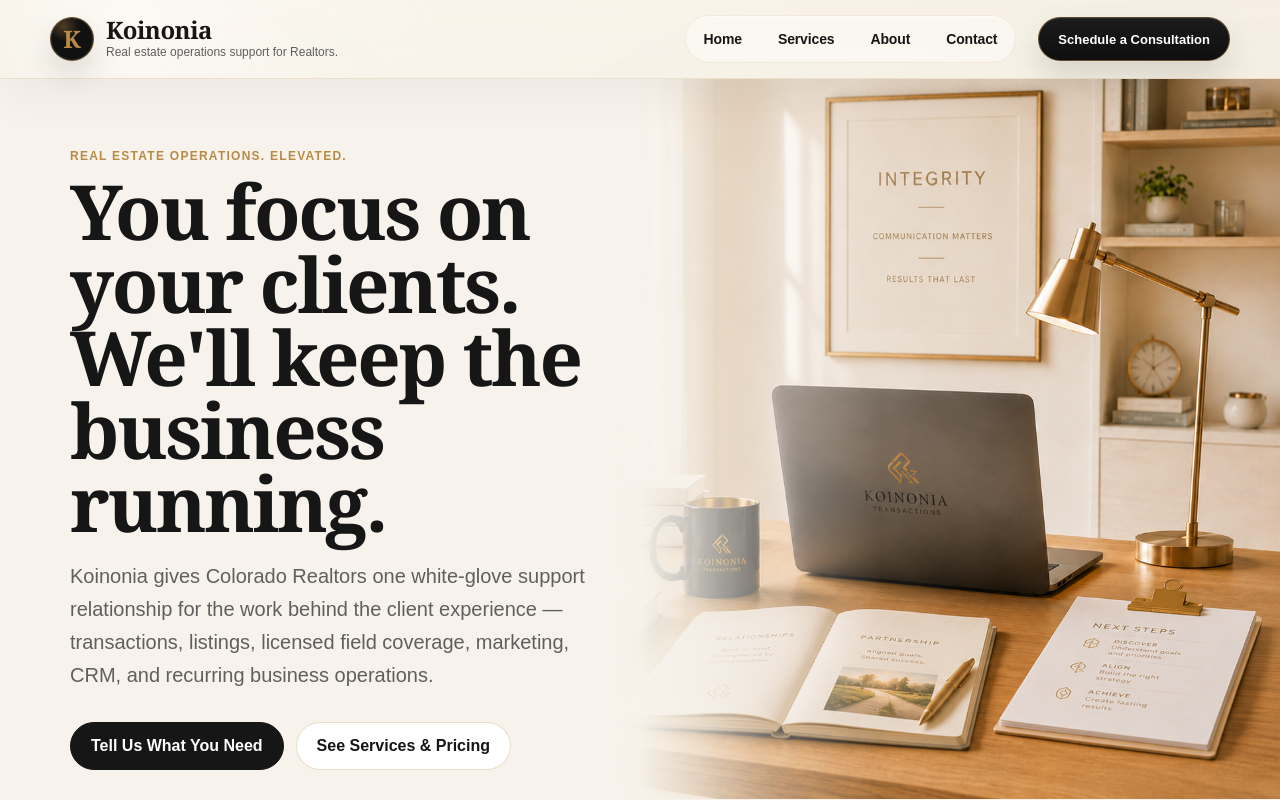
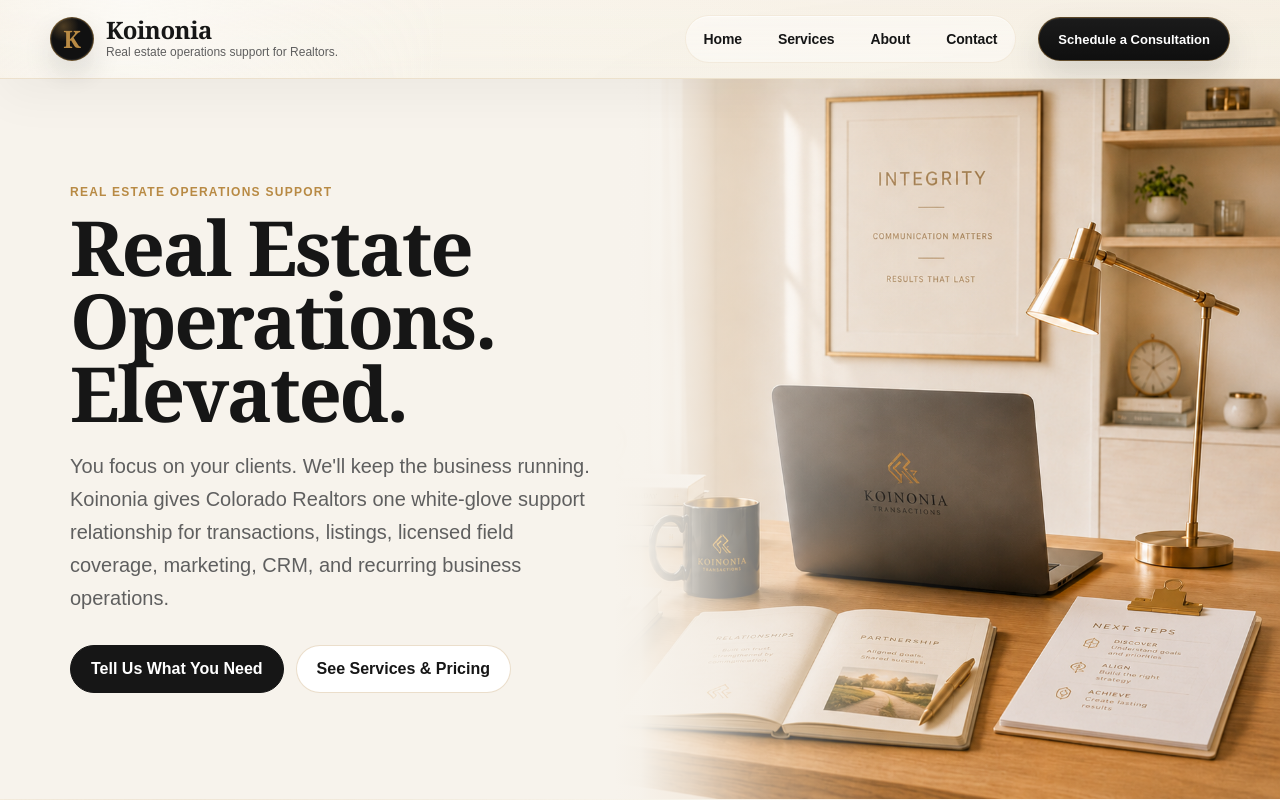
Before and after one commit to KoinoniaTransactions/Reynalds-OS, a Next.js app in the folder apps/web/: page / in a window 1280 px wide. Shown: the top 800 px of the page. Built offline with nearby package versions, Linux system fonts and the light colour scheme; no server answers.

Commit message:
Reconcile Home content with approved live hierarchy

```diff
--- a/apps/web/content/home.ts
+++ b/apps/web/content/home.ts
@@ -1,9 +1,9 @@
 export const homeContent = {
   hero: {
-    eyebrow: "REAL ESTATE OPERATIONS. ELEVATED.",
-    title: "You focus on your clients. We'll keep the business running.",
+    eyebrow: "REAL ESTATE OPERATIONS SUPPORT",
+    title: "Real Estate Operations. Elevated.",
     lead:
-      "Koinonia gives Colorado Realtors one white-glove support relationship for the work behind the client experience — transactions, listings, licensed field coverage, marketing, CRM, and recurring business operations.",
+      "You focus on your clients. We'll keep the business running. Koinonia gives Colorado Realtors one white-glove support relationship for transactions, listings, licensed field coverage, marketing, CRM, and recurring business operations.",
     primaryLabel: "Tell Us What You Need",
     primaryHref: "/contact#schedule-consultation",
     secondaryLabel: "See Services & Pricing",
@@ -73,6 +73,43 @@ export const homeContent = {
       items: ["CRM and pipeline", "Follow-up and tasks", "Systems and workflows"]
     }
   ],
+
+  referralDiscovery: {
+    eyebrow: "40% REFERRAL PARTNER OPTION",
+    title: "Don't want to take the client at all?",
+    lead:
+      "If a buyer or seller opportunity does not fit your workload, timing, service area, readiness, or business priorities, you may choose a formal referral instead of carrying the entire client relationship yourself.",
+    body:
+      "The separate Koinonia Referral Partner Option can pay a 40% referral fee on qualifying referred business that successfully closes, subject to the signed referral documents.",
+    primaryLabel: "Explore the 40% Referral Option",
+    primaryHref: "/referrals",
+    secondaryLabel: "Keep the Client? View Services",
+    secondaryHref: "/services"
+  },
+
+  fit: {
+    eyebrow: "WHO IT HELPS",
+    title: "For Realtors who need dependable support without adding complexity.",
+    lead:
+      "Koinonia is built for real estate professionals who want more of the work behind their clients handled through one steady support relationship.",
+    cards: [
+      {
+        title: "Busy solo agents",
+        body:
+          "When client work is growing but you are not ready to build a full internal team, Koinonia helps absorb the operational work that keeps falling back on you."
+      },
+      {
+        title: "Growing Realtor teams",
+        body:
+          "When multiple files, listings, appointments, marketing needs, and follow-up tasks need coordination, Koinonia helps make the work more visible and repeatable."
+      },
+      {
+        title: "Client-focused Realtors",
+        body:
+          "When you want to stay present with clients instead of personally pushing every behind-the-scenes detail, Koinonia helps keep the business moving."
+      }
+    ]
+  },
 
   flagship: {
     eyebrow: "A DIFFERENT KIND OF LISTING SUPPORT",
```
